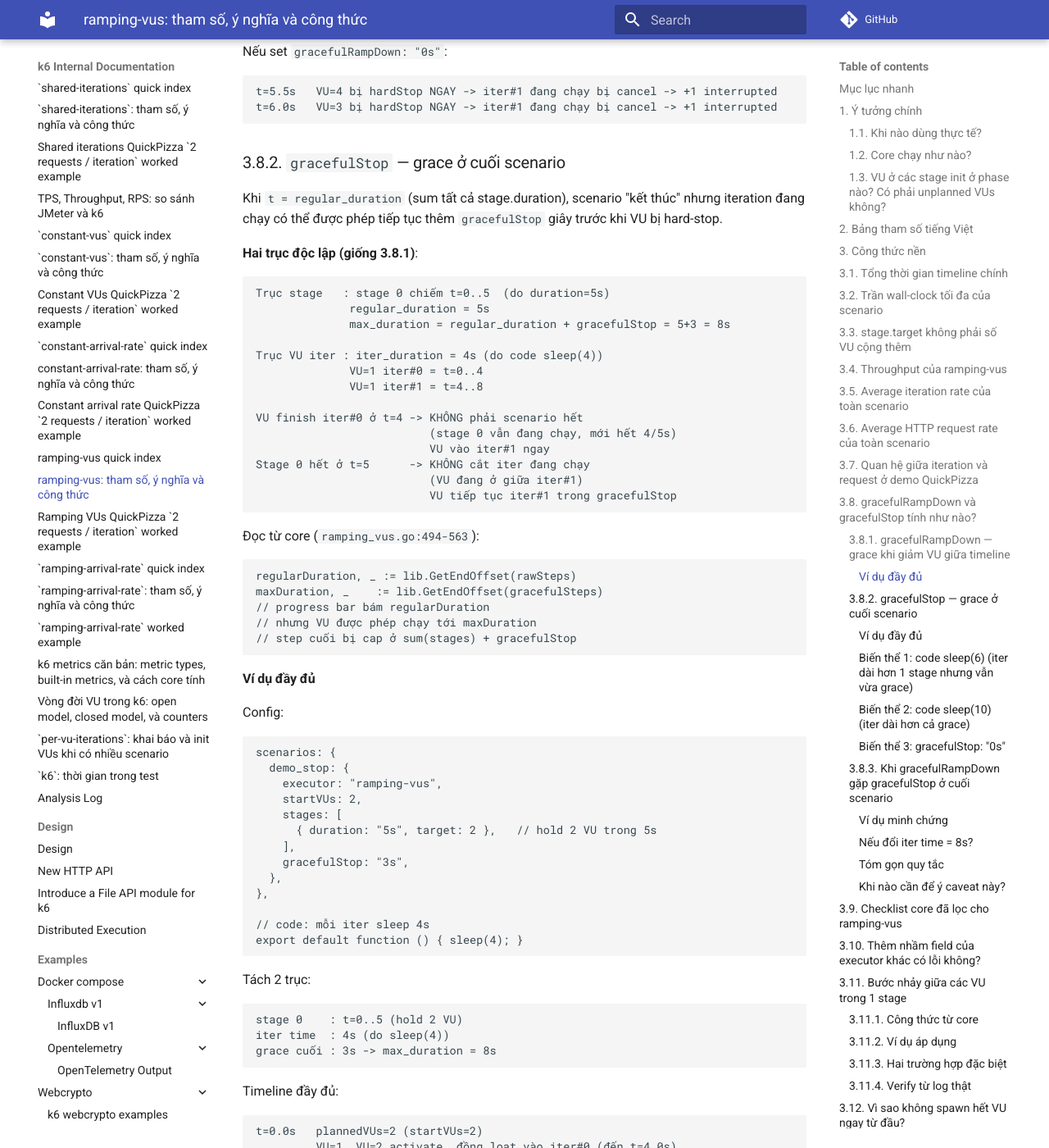
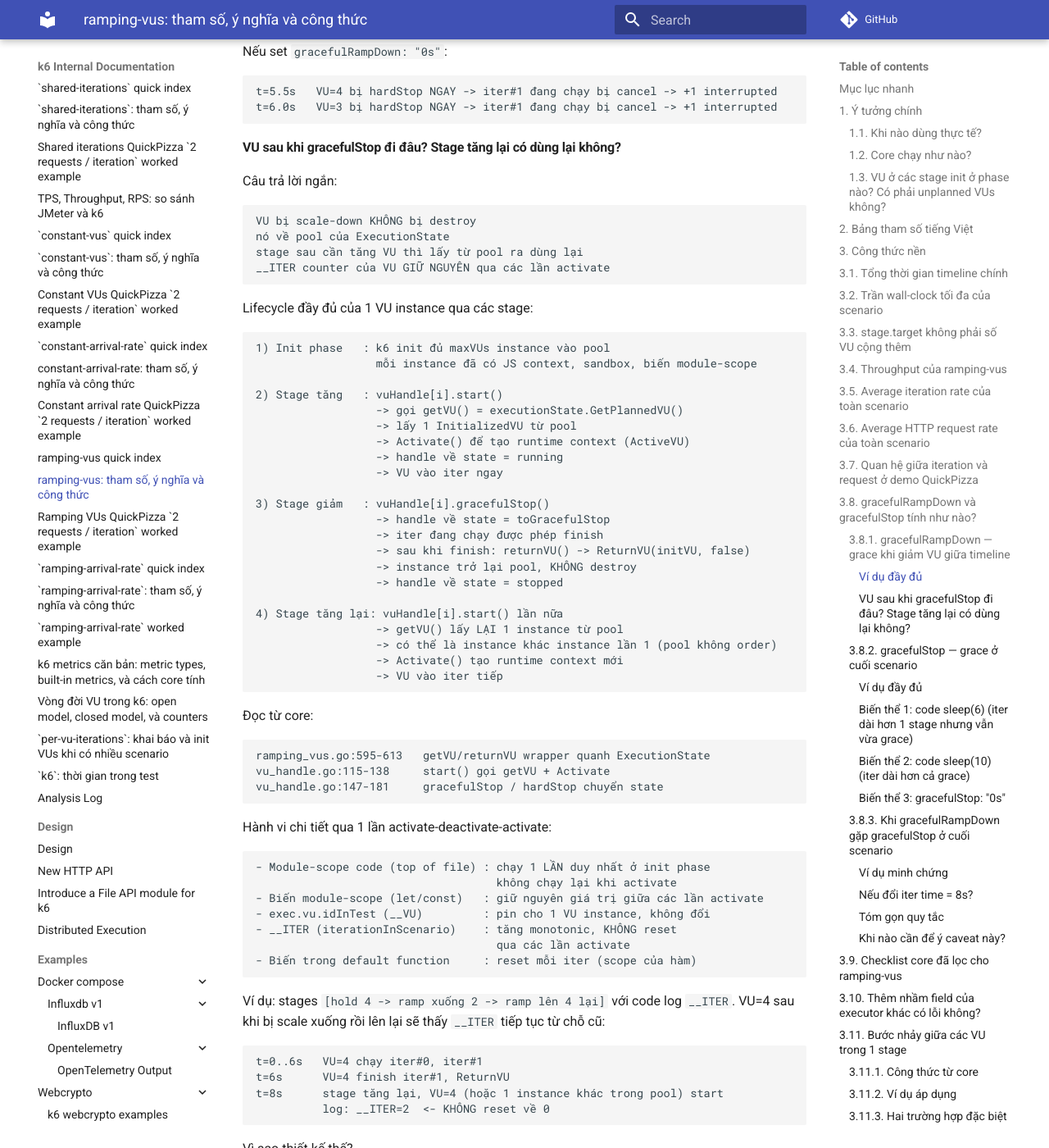
Before and after one commit to meomew-auto/markdown, an MkDocs documentation site: the page built from docs/20260517_ramping-vus-tham-so-cong-thuc.md, in a window 1280 px wide and 1400 px high, scrolled down 17203 px. Shown: the whole window at 82% size. Built offline with MkDocs 1.6.1 and Material for MkDocs 9.7.7, drawn with Linux system fonts in a browser that asks for light colours; comment, search, counter and statistics services are not loaded; some of the changed text lies outside the part shown.

Commit message:
Update docs

````diff
--- a/docs/20260517_ramping-vus-tham-so-cong-thuc.md
+++ b/docs/20260517_ramping-vus-tham-so-cong-thuc.md
@@ -886,6 +886,83 @@ t=5.5s   VU=4 bị hardStop NGAY -> iter#1 đang chạy bị cancel -> +1 interr
 t=6.0s   VU=3 bị hardStop NGAY -> iter#1 đang chạy bị cancel -> +1 interrupted
 ```
 
+#### VU sau khi gracefulStop đi đâu? Stage tăng lại có dùng lại không?
+
+Câu trả lời ngắn:
+
+```text
+VU bị scale-down KHÔNG bị destroy
+nó về pool của ExecutionState
+stage sau cần tăng VU thì lấy từ pool ra dùng lại
+__ITER counter của VU GIỮ NGUYÊN qua các lần activate
+```
+
+Lifecycle đầy đủ của 1 VU instance qua các stage:
+
+```text
+1) Init phase   : k6 init đủ maxVUs instance vào pool
+                  mỗi instance đã có JS context, sandbox, biến module-scope
+
+2) Stage tăng   : vuHandle[i].start()
+                  -> gọi getVU() = executionState.GetPlannedVU()
+                  -> lấy 1 InitializedVU từ pool
+                  -> Activate() để tạo runtime context (ActiveVU)
+                  -> handle về state = running
+                  -> VU vào iter ngay
+
+3) Stage giảm   : vuHandle[i].gracefulStop()
+                  -> handle về state = toGracefulStop
+                  -> iter đang chạy được phép finish
+                  -> sau khi finish: returnVU() -> ReturnVU(initVU, false)
+                  -> instance trở lại pool, KHÔNG destroy
+                  -> handle về state = stopped
+
+4) Stage tăng lại: vuHandle[i].start() lần nữa
+                  -> getVU() lấy LẠI 1 instance từ pool
+                  -> có thể là instance khác instance lần 1 (pool không order)
+                  -> Activate() tạo runtime context mới
+                  -> VU vào iter tiếp
+```
+
+Đọc từ core:
+
+```text
+ramping_vus.go:595-613   getVU/returnVU wrapper quanh ExecutionState
+vu_handle.go:115-138     start() gọi getVU + Activate
+vu_handle.go:147-181     gracefulStop / hardStop chuyển state
+```
+
+Hành vi chi tiết qua 1 lần activate-deactivate-activate:
+
+```text
+- Module-scope code (top of file) : chạy 1 LẦN duy nhất ở init phase
+                                    không chạy lại khi activate
+- Biến module-scope (let/const)   : giữ nguyên giá trị giữa các lần activate
+- exec.vu.idInTest (__VU)         : pin cho 1 VU instance, không đổi
+- __ITER (iterationInScenario)    : tăng monotonic, KHÔNG reset
+                                    qua các lần activate
+- Biến trong default function     : reset mỗi iter (scope của hàm)
+```
+
+Ví dụ: stages `[hold 4 -> ramp xuống 2 -> ramp lên 4 lại]` với code log `__ITER`.
+VU=4 sau khi bị scale xuống rồi lên lại sẽ thấy `__ITER` tiếp tục từ chỗ cũ:
+
+```text
+t=0..6s   VU=4 chạy iter#0, iter#1
+t=6s      VU=4 finish iter#1, ReturnVU
+t=8s      stage tăng lại, VU=4 (hoặc 1 instance khác trong pool) start
+          log: __ITER=2  <- KHÔNG reset về 0
+```
+
+Vì sao thiết kế thế?
+
+```text
+- Init JS context tốn (parse module, tạo runtime sandbox)
+- Nếu destroy + init lại mỗi ramp -> spike latency, nhiễu test
+- Pool reuse: chỉ trả về handle, instance sẵn dùng
+- Init phase đã chuẩn bị đủ maxVUs instance từ đầu (xem 1.3, 3.12)
+```
+
 ### 3.8.2. `gracefulStop` — grace ở cuối scenario
 
 Khi `t = regular_duration` (sum tất cả stage.duration), scenario "kết thúc"
````
